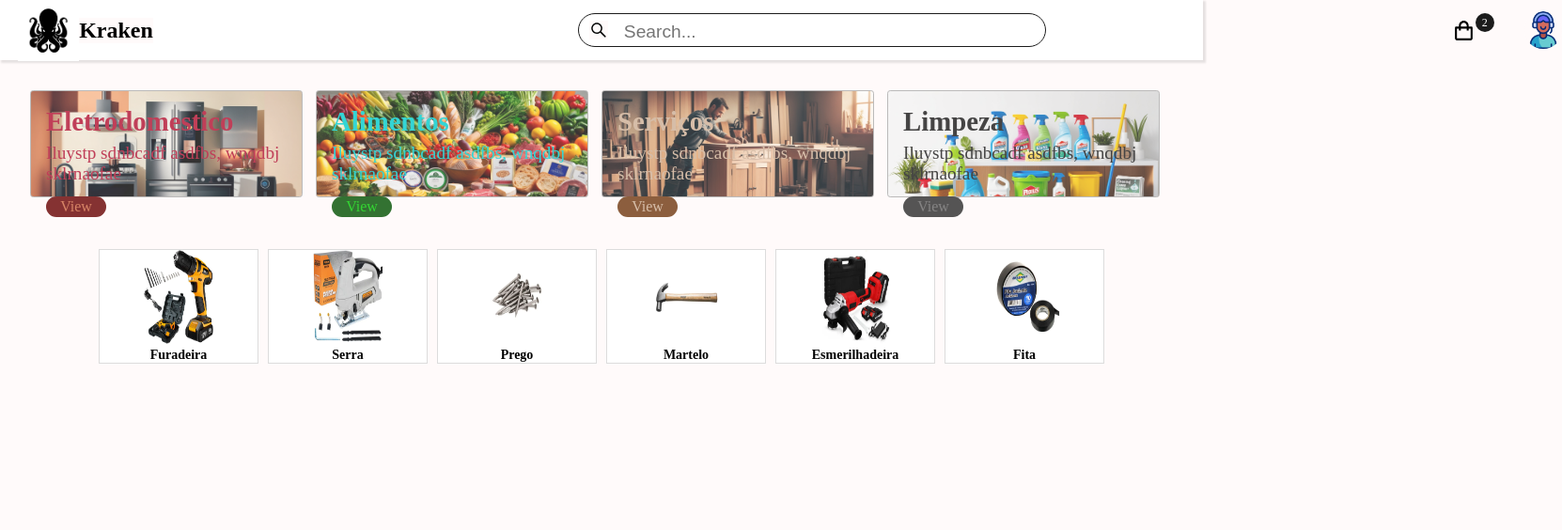
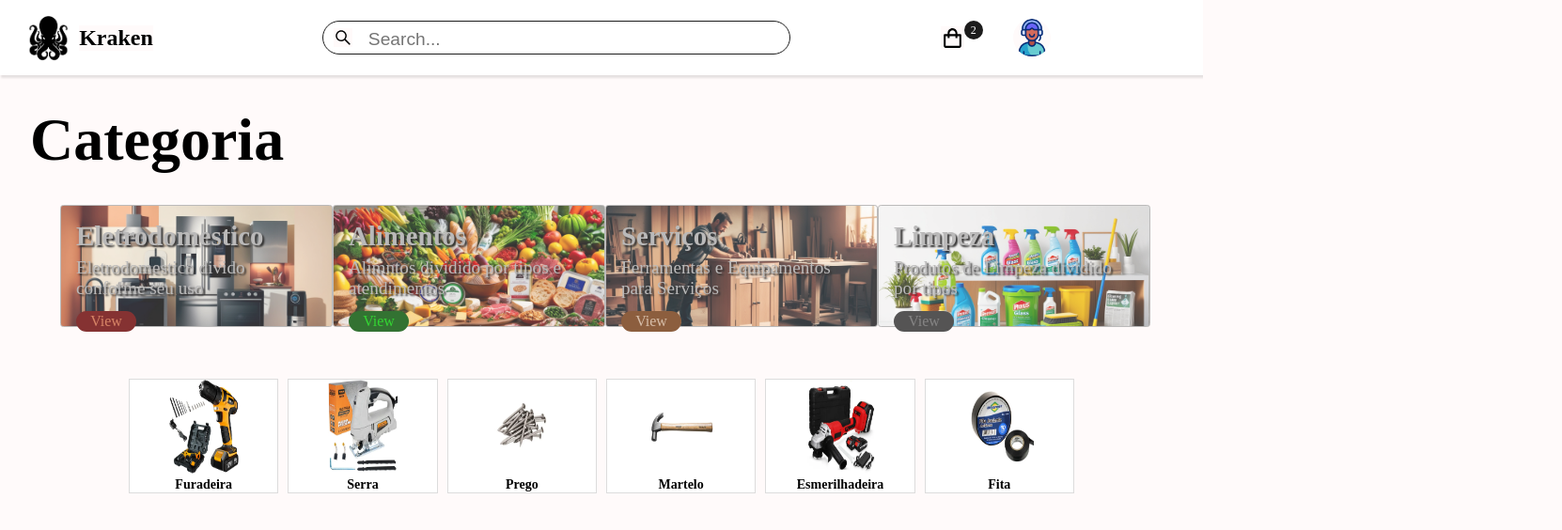
Before and after one commit to leoraisilva/front_kraken, a React (Vite) app in the folder kraken-front/: page / in a window 1280 px wide. Shown: the top 564 px of the page at 94% size, 1662 px wide, since content can reach past the window. Built offline with nearby package versions, Linux system fonts and the light colour scheme.

Commit message:
alteracao do dia 21/11

```diff
--- a/kraken-front/src/components/cards/Card.css
+++ b/kraken-front/src/components/cards/Card.css
@@ -7,6 +7,21 @@
     background-color: rgba(0, 0, 0, 0.4);
     z-index: 77;
 }
+
+.cartItem {
+    position: fixed;
+    margin-left: 68%;
+    width: 70vw;
+    height: 100vh;
+    padding: 20px;
+    background: #fff;
+    box-shadow: 0 2px 4px rgb(0 0 0 / 8%);
+    z-index: 88;
+  }
+
+.cardhide {
+    display: none;
+  }
 
 .card {
     display: flex;
--- a/kraken-front/src/components/cards/Card.jsx
+++ b/kraken-front/src/components/cards/Card.jsx
@@ -12,7 +12,10 @@ function Card () {
                 <BiShoppingBag size={25} />
                 <span className="flexCenter">2</span>
             </div>
-            <div className={cardOpen ? "overlay" : "nonoverlay"}></div>
+            <div className={cardOpen ? "overlay" : "nonoverlay"} onClick={() => setCardOpen(null)}></div>
+            <div className={cardOpen ? "cartItem" : "cardhide"}>
+            </div>
+
         </>
     )
 }
--- a/kraken-front/src/components/cards/User.jsx
+++ b/kraken-front/src/components/cards/User.jsx
@@ -1,9 +1,10 @@
 import { useState } from 'react';
 import './user.css'
-import { GoCheck, GoGear, GoHeart, GoSignOut } from 'react-icons/go';
+import { GoCheck, GoGear, GoHeart, GoLog, GoPackageDependents, GoSignOut } from 'react-icons/go';
 
 function User () {
     const [userOpen, setUserOpen] = useState (false)
+    const [perfilOpen, setPerfilOpen] = useState ('')
     return (
         <>
             <div className="user">
@@ -12,22 +13,52 @@ function User () {
                 <>
                     <div className='userPerfil'>
                         <h2>MyAccount</h2>
-                        <div className='userContent'>
+                        <div className='userContent' onClick={()=>setPerfilOpen('gear')}>
                             <GoGear />
                             <h4>Setting</h4>
                         </div>
-                        <div className='userContent'>
+                        <div className='userContent' onClick={()=>setPerfilOpen('check')}>
                             <GoCheck />
                             <h4>Checking</h4>
                         </div>
-                        <div className='userContent'>
+                        <div className='userContent' onClick={()=>setPerfilOpen('heart')}>
                             <GoHeart />
                             <h4>Wishlist</h4>
+                        </div>
+                        <div className='userContent' onClick={()=>setPerfilOpen('heart')}>
+                            <GoPackageDependents />
+                            <h4>Cadastrar</h4>
+                        </div>
+                        <div className='userContent' onClick={()=>setPerfilOpen('heart')}>
+                            <GoLog />
+                            <h4>Historico</h4>
                         </div>
                         <div className='userContent'>
                             <GoSignOut />
                             <h4>Lougout</h4>
                         </div>
+                    </div>
+                    <div>
+                        {perfilOpen === 'gear' &&
+                        <div className="container-gear">
+                            <div className='content-gear'>
+                                <form action='' method=''>
+
+                                </form>
+                            </div>
+                        </div>}
+                        {perfilOpen === 'heart' &&
+                        <div className="container-heart">
+                            <div className='content-heart'>
+
+                            </div>
+                        </div>}
+                        {perfilOpen === 'check' &&
+                        <div className="container-check">
+                            <div className='content-check'>
+
+                            </div>
+                        </div>}
                     </div>
                 </>
                 )
--- a/kraken-front/src/components/cards/user.css
+++ b/kraken-front/src/components/cards/user.css
@@ -23,7 +23,7 @@
 .userPerfil {
     color: #000;
     box-shadow: 2px 2px 2px 1px rgba(0, 0, 0, 0.5);
-    margin:  0 0 -12.8rem -20rem;
+    margin:  0 0 -16.8rem -20rem;
     width: 150px;
     padding: 1.2rem;
     border-radius: .8rem;
@@ -43,3 +43,52 @@
     font-size: 1.2rem;
     background-color: transparent;
 }
+
+.userContent:hover {
+    cursor: pointer;
+}
+
+.container-gear {
+    position: fixed;
+    background-color: rgba(0, 0, 0, 0.4);
+    z-index: 100;
+}
+
+.content-gear {
+    display: flex;
+    margin: 5rem;
+    border: 1px solid #aaa;
+    width: 92vw;
+    height: 85vh;
+
+}
+
+.container-heart {
+    position: fixed;
+    background-color: rgba(0, 0, 0, 0.4);
+    z-index: 100;
+}
+
+.content-heart {
+    display: flex;
+    margin: 5rem;
+    border: 1px solid #aaa;
+    width: 92vw;
+    height: 85vh;
+
+}
+
+.container-check {
+    position: fixed;
+    background-color: rgba(0, 0, 0, 0.4);
+    z-index: 100;
+}
+
+.content-check {
+    display: flex;
+    margin: 20rem 36rem;
+    border: 1px solid #aaa;
+    width: 40vw;
+    height: 40vh;
+
+}
--- a/kraken-front/src/components/category/Category.jsx
+++ b/kraken-front/src/components/category/Category.jsx
@@ -6,32 +6,34 @@ function Category() {
     const [data, setData] = useState (Carpenter)
     return (
         <>
+        <div className='container-categoria'>
+            <h1>Categoria</h1>
                 <div className="categoria" >
                     <div className="home-appliance" >
                         <div className="text-categoria">
                             <h3>Eletrodomestico</h3>
-                        <p>Iluystp sdnbcadf asdfbs, wnqdbj sklrnaofae</p>
+                            <p>Eletrodomestico divido conforme seu uso</p>
                             <div className="btn" onClick={() => setData(HomeAppliance)} >View</div>
                         </div>
                     </div>
                     <div className="food">
                         <div className="text-categoria">
                             <h3>Alimentos</h3>
-                        <p>Iluystp sdnbcadf asdfbs, wnqdbj sklrnaofae</p>
+                            <p>Alimntos dividido por tipos e atendimentos</p>
                             <div className="btn" onClick={() => setData(Food)}>View</div>
                         </div>
                     </div>
                     <div className="carpenter">
                         <div className="text-categoria">
                             <h3>Serviços</h3>
-                        <p>Iluystp sdnbcadf asdfbs, wnqdbj sklrnaofae</p>
+                            <p>Ferramentas e Equipamentos para Serviços</p>
                             <div className="btn" onClick={() => setData(Carpenter)}>View</div>
                         </div>
                     </div>
                     <div className="cleaning">
                         <div className="text-categoria">
                             <h3>Limpeza</h3>
-                        <p>Iluystp sdnbcadf asdfbs, wnqdbj sklrnaofae</p>
+                            <p>Produtos de Limpeza dividido por tipos</p>
                             <div className="btn" onClick={() => setData(Cleaning)}>View</div>
                         </div>
                     </div>
@@ -49,6 +51,7 @@ function Category() {
                         )}
                     </div>
                 </section>
+            </div>
         </>
     )
 }
--- a/kraken-front/src/components/category/category.css
+++ b/kraken-front/src/components/category/category.css
@@ -1,3 +1,11 @@
+.container-categoria{
+    margin: 2rem;
+}
+
+.container-categoria h1{
+    font-size: 4rem;
+}
+
 .categoria {
     display: grid;
     margin: 2rem;
@@ -8,7 +16,7 @@
     display: flex;
     border: 1px solid #aaa;
     width: 20vw;
-    height: 10vh;
+    height: 12vh;
     padding: 1rem;
     background-image: url("../../../public/category/Leonardo_Phoenix_Create_an_image_that_showcases_a_harmonious_a_0.jpg");
     background-size: cover;
@@ -20,7 +28,7 @@
     display: flex;
     border: 1px solid #aaa;
     width: 20vw;
-    height: 10vh;
+    height: 12vh;
     padding: 1rem;
     background-image: url("../../../public/category/Leonardo_Phoenix_Create_a_vibrant_and_mouthwatering_image_that_2.jpg");
     background-size: cover;
@@ -32,7 +40,7 @@
     display: flex;
     border: 1px solid #aaa;
     width: 20vw;
-    height: 10vh;
+    height: 12vh;
     padding: 1rem;
     background-image: url("../../../public/category/Leonardo_Phoenix_A_warmly_lit_inviting_scene_depicting_a_skill_3.jpg");
     background-size: cover;
@@ -44,7 +52,7 @@
     display: flex;
     border: 1px solid #aaa;
     width: 20vw;
-    height: 10vh;
+    height: 12vh;
     padding: 1rem;
     background-image: url("../../../public/category/Leonardo_Phoenix_Illustrate_a_vibrant_and_organized_scene_show_0.jpg");
     background-size: cover;
@@ -57,10 +65,10 @@
     filter: brightness(80%);
 }
 
-.carpenter .text-categoria h3, .carpenter .text-categoria p {
+.text-categoria h3, .text-categoria p {
     background-color: transparent;
-    color: #FFDAB9;
-
+    color: #d3d3d3;
+    text-shadow: rgba(0, 0, 0, 5)  2px 2px 2px ;
 }
 
 .carpenter .text-categoria .btn {
@@ -75,11 +83,6 @@
 }
 
 
-.cleaning .text-categoria h3,.cleaning .text-categoria p {
-    background-color: transparent;
-    color: #1C1C1C;
-}
-
 .cleaning .text-categoria .btn {
     display: flex;
     justify-content: center;
@@ -92,11 +95,6 @@
 }
 
 
-.home-appliance .text-categoria h3,.home-appliance .text-categoria p {
-    background-color: transparent;
-    color: #DC143C;
-}
-
 .home-appliance .text-categoria .btn {
     display: flex;
     justify-content: center;
@@ -106,11 +104,6 @@
     border-radius: .8rem;
     color: #FF7F50;
     background-color: #800000;
-}
-
-.food .text-categoria h3,.food .text-categoria p {
-    background-color: transparent;
-    color: #00FFFF;
 }
 
 .text-categoria h3 {
@@ -176,3 +169,12 @@
     .slick .box p {
       background-color: #fff;
     }
+
+    @media (max-height: 700px) {
+        .container-categoria{
+            margin: 1rem;
+        }
+        .food, .carpenter, .cleaning, .home-appliance {
+            height: 20vh;
+        }
+    }
--- a/kraken-front/src/components/header/header.css
+++ b/kraken-front/src/components/header/header.css
@@ -3,7 +3,7 @@
     flex-direction: column;
     justify-content: center;
     width: 100%;
-    height: 8vh;
+    height: 10vh;
     background-color: #fff;
     box-shadow: 2px 2px 2px 1px rgba(0, 0, 0, 0.1);
 }
@@ -14,7 +14,7 @@
     flex-direction: row;
     background: transparent;
     margin: 1.2rem;
-    gap: 29rem;
+    gap: 22vw;
 }
 
 .logo-header{
@@ -39,3 +39,15 @@
     padding: 1rem 0 .8rem 3rem;
     margin: -2rem;
 }
+
+@media (max-width: 1330px) {
+    .scontainer {
+        gap: 15vw;
+    }
+}
+
+@media (max-height: 640px) {
+    .header {
+        height: 15vh;
+    }
+}
```
Also changed, not shown: kraken-front/src/components/product/Product.jsx (added), kraken-front/src/components/product/product.css (added). Lines whose indentation alone changed are shown as unchanged.
